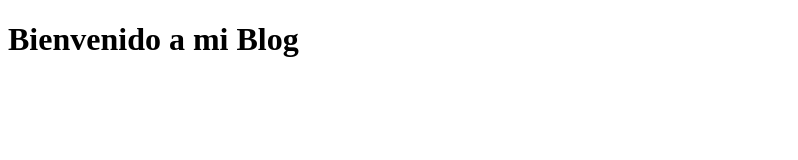
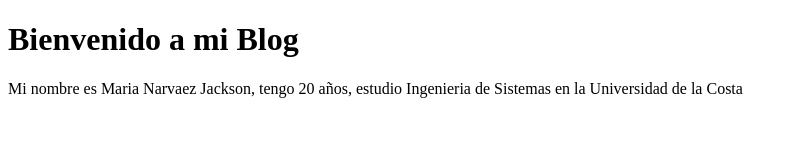
Before and after one commit to Ma25Ja09/Miercoles_Git_BP, a plain HTML site: page index.html in a window 1280 px wide. Shown: the whole page, without its empty margins (0-798 px from the left). Drawn offline with Linux system fonts and the light colour scheme.

Commit message:
Se agrego un p en el body

```diff
--- a/index.html
+++ b/index.html
@@ -7,6 +7,6 @@
 </head>
 <body>
     <h1>Bienvenido a mi Blog</h1>
-    <h2></h2>
+    <p>Mi nombre es Maria Narvaez Jackson, tengo 20 años, estudio Ingenieria de Sistemas en la Universidad de la Costa</p>
 </body>
 </html>
```
